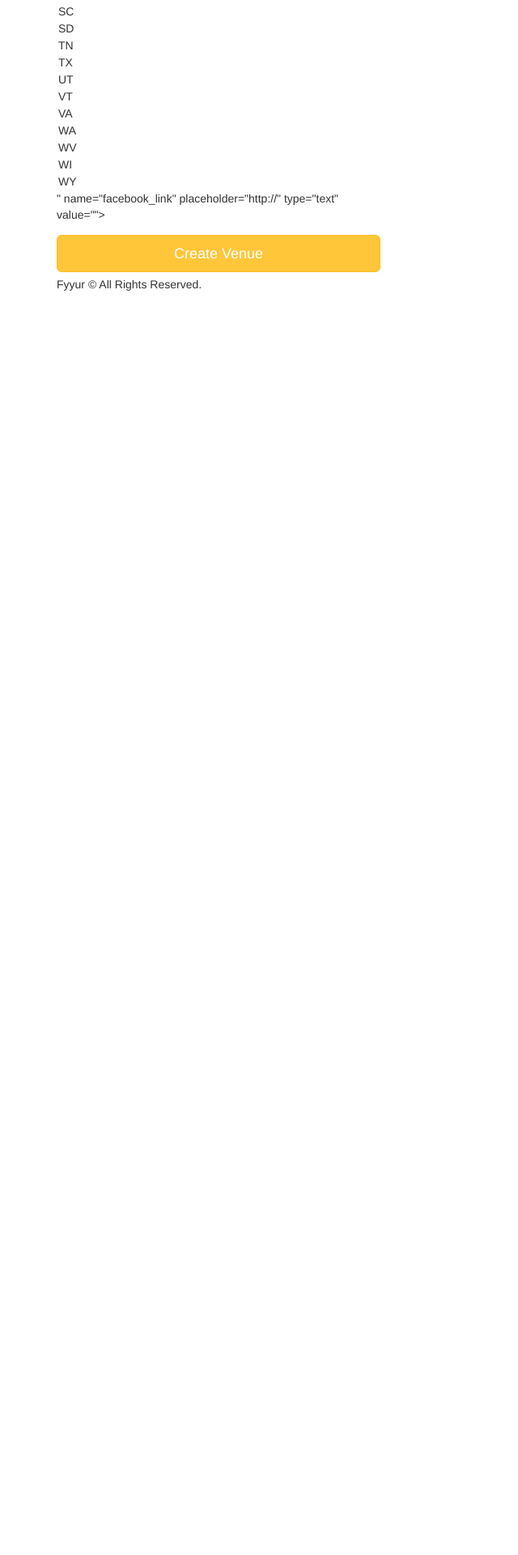
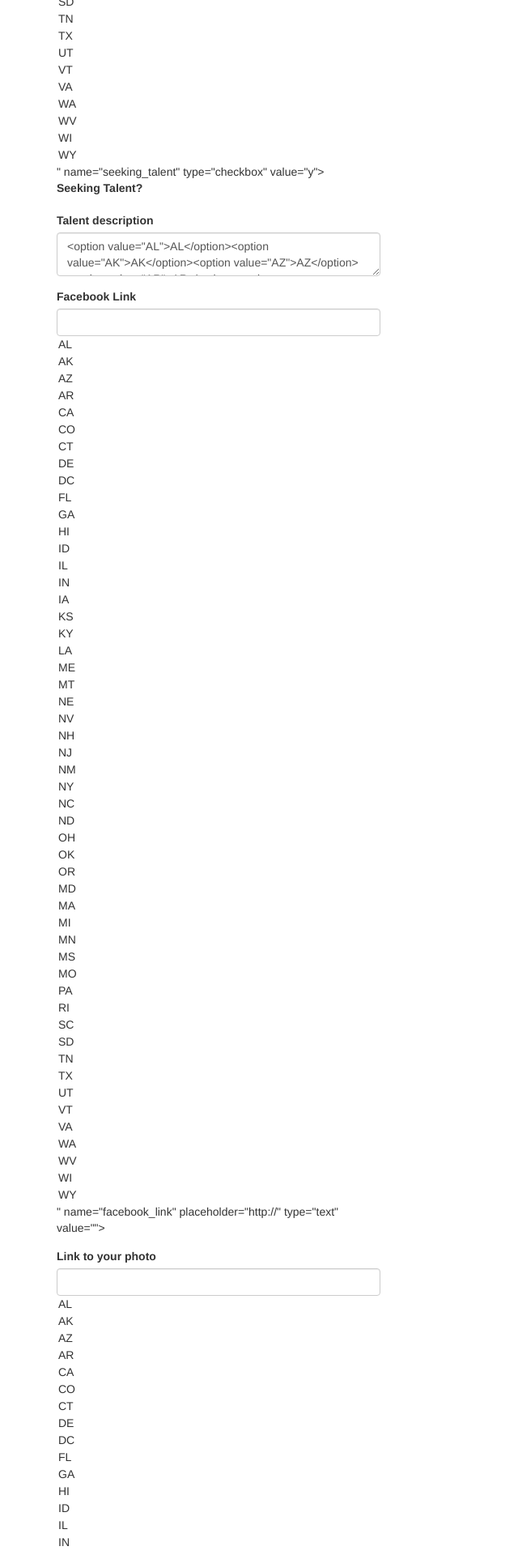
Before and after one commit to OvieMudi/fyurr, a Flask app: page /venues/create in a window 1280 px wide. Shown: the part 1840-3760 px from the top of the page at 81% size, without its empty margins (0-640 px from the left). Before the commit the page ends 2199 px from the top, so only its background shows below. Run offline with Flask 2, Linux system fonts and the light colour scheme; parts of the project's set-up code (start-up, migrations or seed data) failed here and were passed over; some libraries are stand-ins or nearby versions.

Commit message:
venues(create): add create venues functionality
- update controller for creating new venue

```diff
--- a/app.py
+++ b/app.py
@@ -11,9 +11,9 @@ from models import db, Artist, Venue, Show
 from flask_migrate import Migrate
 import logging
 from logging import Formatter, FileHandler
-from flask_wtf import Form
+from flask_wtf import Form, CsrfProtect
 from forms import *
-from re import sub
+from sys import exc_info
 #----------------------------------------------------------------------------#
 # App Config.
 #----------------------------------------------------------------------------#
@@ -23,7 +23,9 @@ app.config.from_object('config')
 db.app = app
 db.init_app(app)
 Migrate(app, db)
-# db.create_all()
+
+csrf = CsrfProtect(app)
+csrf.init_app(app)
 
 # TODO: connect to a local postgresql database
 
@@ -46,8 +48,20 @@ def format_datetime(value, format='medium'):
 
 app.jinja_env.filters['datetime'] = format_datetime
 
-def pg_array_to_py_list(pg_string):
-  return sub('[{"}]', '', pg_string).split(',')
+def get_value(field_name):
+
+  if field_name == 'genres':
+    return request.form.getlist(field_name)
+
+  elif field_name == 'seeking_talent' and request.form.getlist(field_name)[0] == 'y':
+    return True
+
+  elif field_name == 'seeking_talent' and request.form.getlist(field_name)[0] != 'y':
+    return False
+
+  else:
+    return request.form.getlist(field_name)[0]
+
 
 #----------------------------------------------------------------------------#
 # Controllers.
@@ -169,12 +183,58 @@ def create_venue_submission():
   # TODO: insert form data as a new Venue record in the db, instead
   # TODO: modify data to be the data object returned from db insertion
 
-  # on successful db insert, flash success
-  flash('Venue ' + request.form['name'] + ' was successfully listed!')
-  # TODO: on unsuccessful db insert, flash an error instead.
-  # e.g., flash('An error occurred. Venue ' + data.name + ' could not be listed.')
-  # see: http://flask.pocoo.org/docs/1.0/patterns/flashing/
-  return render_template('pages/home.html')
+  form = VenueForm()
+  valid = form.validate_on_submit()
+  print('form errors===========',form.errors)
+  # if valid:
+  #   pass
+  # else:
+  #   print(form.errors)
+  #   raise Exception('input error.')
+
+
+  print('request_form =========: ', request.form)
+
+
+  new_venue = Venue(
+    name = get_value('name'),
+    genres = get_value('genres'),
+    address = get_value('address'),
+    city = get_value('city'),
+    state = get_value('state'),
+    phone = get_value('phone'),
+    website = get_value('website_link'),
+    seeking_talent = get_value('seeking_talent'),
+    seeking_description = get_value('seeking_description'),
+    facebook_link = get_value('facebook_link'),
+    image_link = get_value('image_link')
+  )
+  # new_venue.image_link = 'http://cheesecake.articleassets.meaww.com/12475/uploads/fde32f7612de45e0acff8d1f9e495e3c_800_420.jpeg'
+
+  try:
+    db.session.add(new_venue)
+    db.session.commit()
+    print('new_venue:===================== ', new_venue)
+    flash('Venue ' + request.form['name'] + ' was successfully listed!')
+
+  except:
+    flash('An error occurred. Venue ' + new_venue.name + ' could not be listed.')
+    print('exc_info():==========', exc_info())
+    db.session.rollback()
+
+  finally:
+    db.session.close()
+    return render_template('pages/home.html')
+
+
+  # # for field in x_form:
+  # #   print(field)
+  # # on successful db insert, flash success
+  # flash('Venue ' + request.form['name'] + ' was successfully listed!')
+  # # TODO: on unsuccessful db insert, flash an error instead.
+  # # e.g., flash('An error occurred. Venue ' + data.name + ' could not be listed.')
+  # # see: http://flask.pocoo.org/docs/1.0/patterns/flashing/
+  # return render_template('pages/home.html')
 
 @app.route('/venues/<venue_id>', methods=['DELETE'])
 def delete_venue(venue_id):
--- a/forms.py
+++ b/forms.py
@@ -1,7 +1,8 @@
 from datetime import datetime
 from flask_wtf import Form
-from wtforms import StringField, SelectField, SelectMultipleField, DateTimeField
-from wtforms.validators import DataRequired, AnyOf, URL
+from wtforms import StringField, SelectField, SelectMultipleField, DateTimeField, BooleanField, TextAreaField
+from wtforms.validators import DataRequired, AnyOf, URL, Length, Optional
+
 
 class ShowForm(Form):
     artist_id = StringField(
@@ -13,15 +14,16 @@ class ShowForm(Form):
     start_time = DateTimeField(
         'start_time',
         validators=[DataRequired()],
-        default= datetime.today()
+        default=datetime.today()
     )
+
 
 class VenueForm(Form):
     name = StringField(
-        'name', validators=[DataRequired()]
+        'name', validators=[DataRequired(), Length(min=2, message=('Name is too short.'))]
     )
     city = StringField(
-        'city', validators=[DataRequired()]
+        'city', validators=[DataRequired(),  Length(min=2, message='City name is too short.')]
     )
     state = SelectField(
         'state', validators=[DataRequired()],
@@ -80,13 +82,13 @@ class VenueForm(Form):
         ]
     )
     address = StringField(
-        'address', validators=[DataRequired()]
+        'address', validators=[DataRequired(),  Length(min=5, message='Name is too short.')]
     )
     phone = StringField(
-        'phone'
+        'phone', validators=[DataRequired(), Length(min=2, message=('Name is too short.'))]
     )
     image_link = StringField(
-        'image_link'
+        'image_link', validators=[URL()]
     )
     genres = SelectMultipleField(
         # TODO implement enum restriction
@@ -113,9 +115,19 @@ class VenueForm(Form):
             ('Other', 'Other'),
         ]
     )
+    seeking_talent = BooleanField(
+        'seeking_talent', default='checked'
+    )
+    seeking_description = TextAreaField(
+        'seeking_description', default='We need artists to play for upcoming events.', validators=[Optional(), Length(min=10, message='Description is too short.')]
+    )
     facebook_link = StringField(
         'facebook_link', validators=[URL()]
     )
+    website_link = StringField(
+        'website_link', validators=[URL()]
+    )
+
 
 class ArtistForm(Form):
     name = StringField(
@@ -185,7 +197,7 @@ class ArtistForm(Form):
         'phone'
     )
     image_link = StringField(
-        'image_link'
+        'image_link', validators=[URL()]
     )
     genres = SelectMultipleField(
         # TODO implement enum restriction
@@ -216,5 +228,8 @@ class ArtistForm(Form):
         # TODO implement enum restriction
         'facebook_link', validators=[URL()]
     )
+    website_link = StringField(
+        'website_link', validators=[URL()]
+    )
 
 # TODO IMPLEMENT NEW ARTIST FORM AND NEW SHOW FORM
--- a/models.py
+++ b/models.py
@@ -18,7 +18,7 @@ class Venue(db.Model):
     phone = db.Column(String(120), nullable=False)
     website = db.Column(String(120))
     facebook_link = db.Column(String())
-    seeking_talent = db.Column(Boolean, nullable=False)
+    seeking_talent = db.Column(Boolean, default=False)
     seeking_description = db.Column(String())
     image_link = db.Column(String(500), nullable=False)
 
@@ -39,7 +39,7 @@ class Artist(db.Model):
     phone = db.Column(String(120), nullable=False)
     website = db.Column(String(120))
     facebook_link = db.Column(String())
-    seeking_venue = db.Column(Boolean, nullable=False)
+    seeking_venue = db.Column(Boolean, default=False)
     seeking_description = db.Column(String())
     image_link = db.Column(String(500), nullable=False)
 
--- a/templates/forms/new_venue.html
+++ b/templates/forms/new_venue.html
@@ -3,6 +3,7 @@
 {% block content %}
   <div class="form-wrapper">
     <form method="post" class="form">
+      <input type="hidden" name="csrf_token" value="{{ csrf_token() }}"/>
       <h3 class="form-heading">List a new venue <a href="{{ url_for('index') }}" title="Back to homepage"><i class="fa fa-home pull-right"></i></a></h3>
       <div class="form-group">
         <label for="name">Name</label>
@@ -33,9 +34,25 @@
         {{ form.genres(class_ = 'form-control', placeholder='Genres, separated by commas', id=form.state, autofocus = true) }}
       </div>
       <div class="form-group">
-          <label for="genres">Facebook Link</label>
-          {{ form.facebook_link(class_ = 'form-control', placeholder='http://', id=form.state, autofocus = true) }}
-        </div>
+        {{ form.seeking_talent(class_ = '', id=form.state) }}
+        <label for="seeking_talent">Seeking Talent? &nbsp;</label>
+      </div>
+      <div class="form-group">
+        <label for="seeking_description">Talent description</label>
+        {{ form.seeking_description(class_ = 'form-control', id=form.state, placeholder='We need artists to play for...') }}
+      </div>
+      <div class="form-group">
+        <label for="facebook_link">Facebook Link</label>
+        {{ form.facebook_link(class_ = 'form-control', placeholder='http://', id=form.state, autofocus = true) }}
+      </div>
+      <div class="form-group">
+        <label for="image_link">Link to your photo</label>
+        {{ form.image_link(class_ = 'form-control', placeholder='http://', id=form.state, autofocus = true) }}
+      </div>
+      <div class="form-group">
+        <label for="website_link">Website Link</label>
+        {{ form.website_link(class_ = 'form-control', placeholder='http://', id=form.state, autofocus = true) }}
+      </div>
       <input type="submit" value="Create Venue" class="btn btn-primary btn-lg btn-block">
     </form>
   </div>
```
Also changed, not shown: manage.py (deleted, +0 -103 lines), migrations/versions/1f6f4d07941d_add_default_value_field_to_seeking_.py (added, +32 -0 lines), migrations/versions/8a49f51886a4_remove_not_null_constraint_for_seeking_.py (added, +38 -0 lines).
